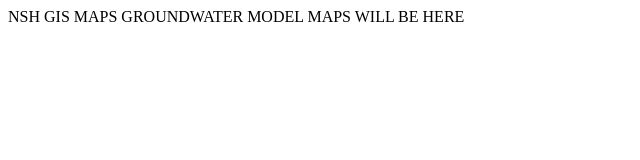
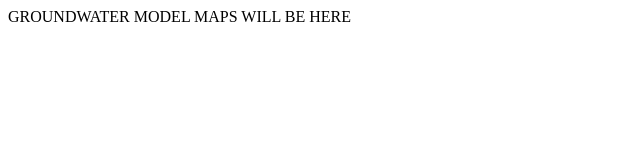
Before and after one commit to NSF-NSH-Project/GIS_Maps, a plain HTML site: page index.html in a window 1280 px wide. Shown: the whole page, without its empty margins (0-640 px from the left). Drawn offline with Linux system fonts and the light colour scheme.

Commit message:
Update index.html

```diff
--- a/index.html
+++ b/index.html
@@ -1,8 +1,5 @@
 <!DOCTYPE html>
 <html>
-    <head>
-       NSH GIS MAPS
-    </head>
     <body>
         GROUNDWATER MODEL MAPS WILL BE HERE
     </body>
```
